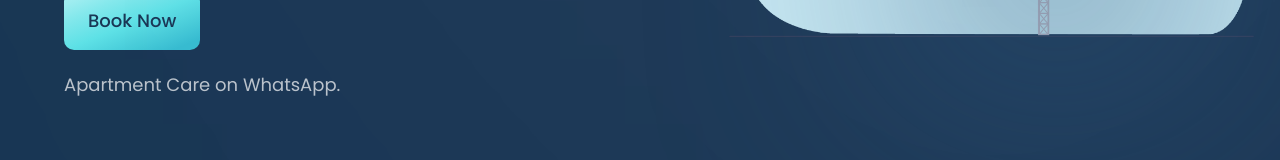
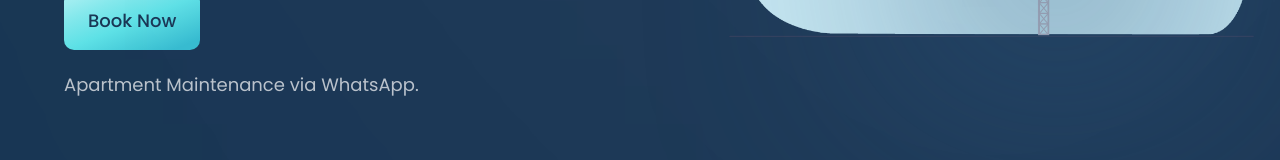
Before and after one commit to tanujdevops/fixaltest, a React (Vite) app: page / in a window 1280 px wide. Shown: the part 588-748 px from the top of the page. Built offline with nearby package versions, Linux system fonts and the light colour scheme.

Commit message:
Updated Home page Slogan

```diff
--- a/src/components/Hero.jsx
+++ b/src/components/Hero.jsx
@@ -40,7 +40,7 @@
 
           <p className={`${styles.paragraph} max-w-[470px] mt-5`}>
 
-            Apartment Care on WhatsApp.
+            Apartment Maintenance via WhatsApp.
 
           </p>
 
```
